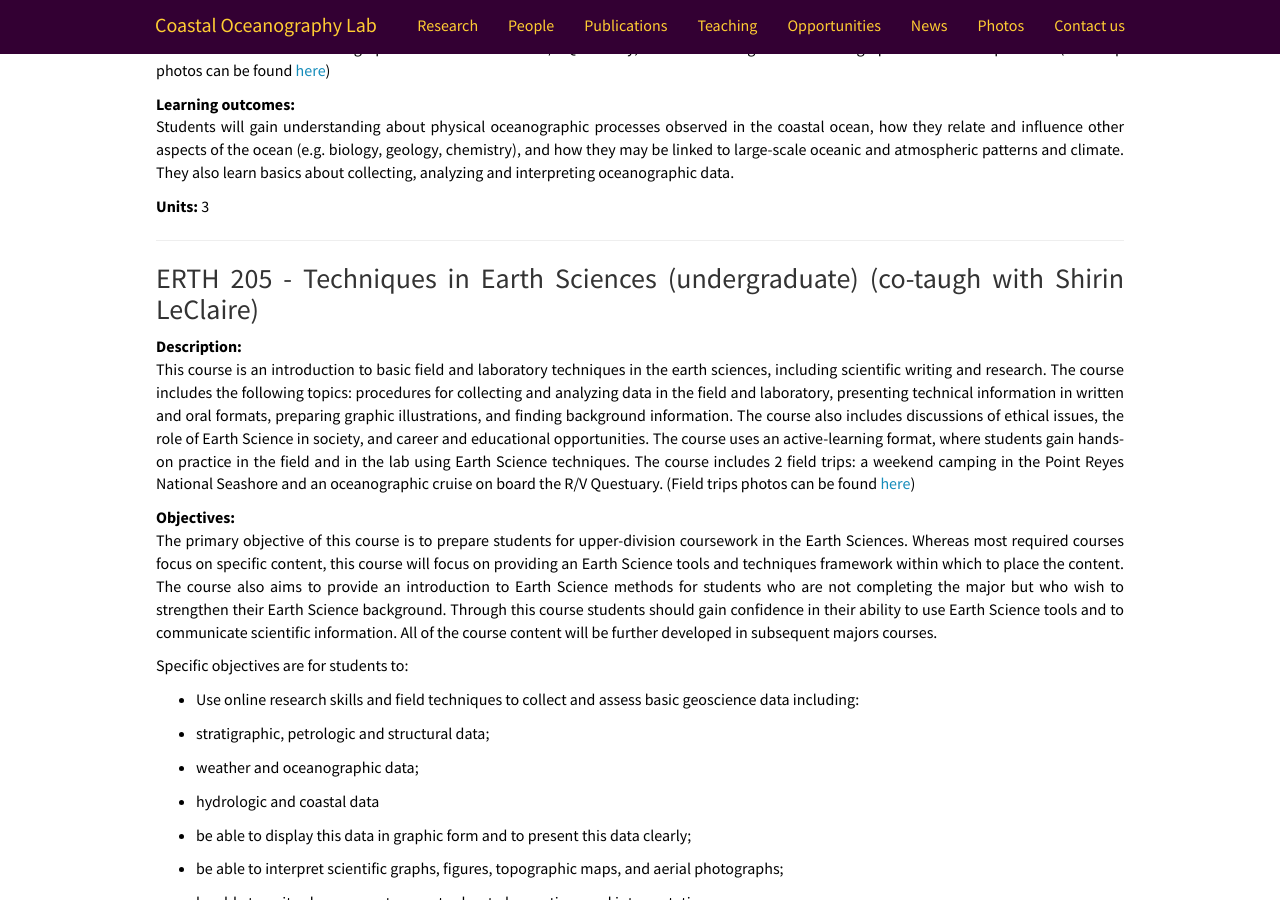
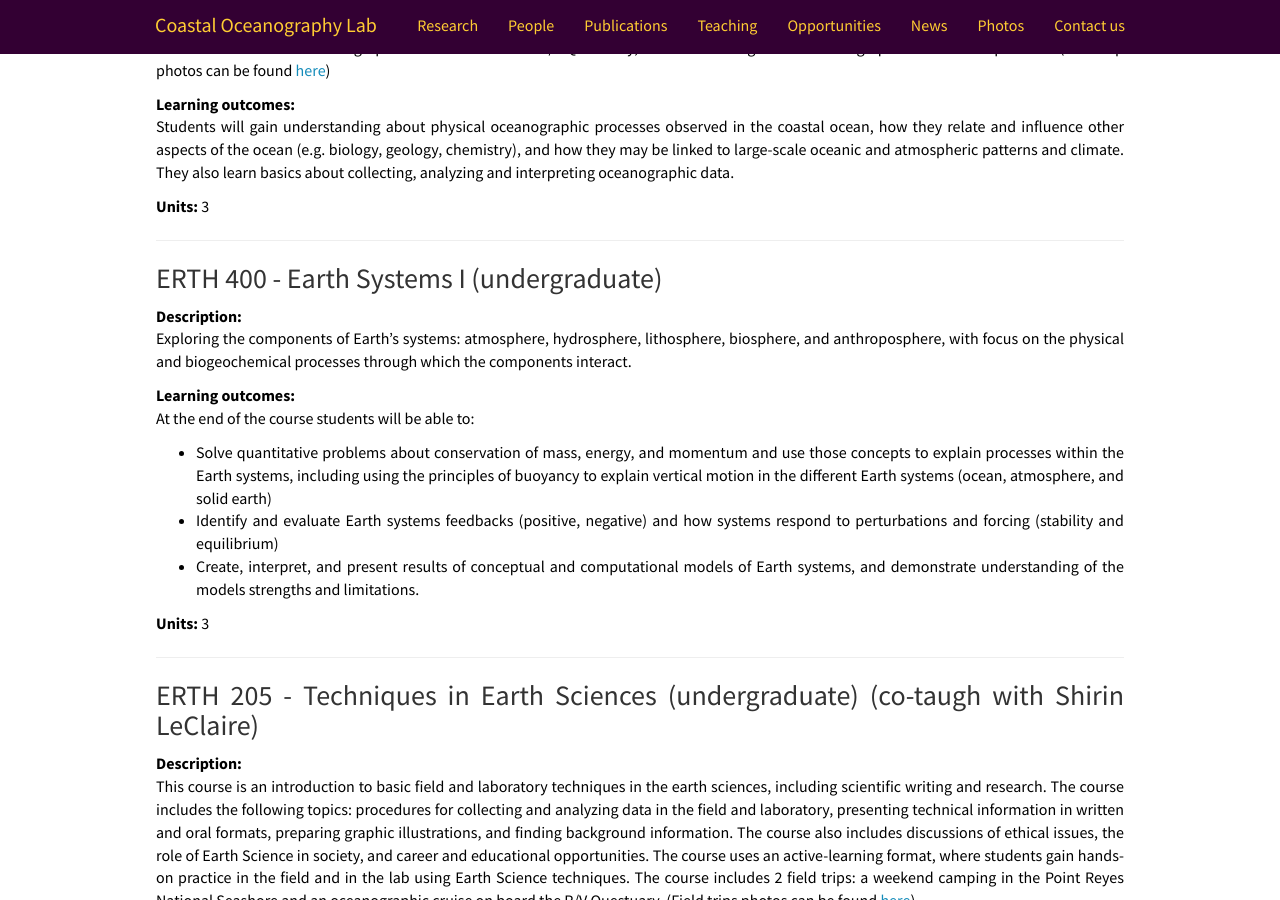
Before and after one commit to mazzinilab/mazzinilab.github.io, a Jekyll site: the page built from _pages/teaching.md, in a window 1280 px wide and 900 px high, scrolled down 1251 px. Built offline with Jekyll 4.4.1, drawn with Linux system fonts in a browser that asks for light colours; nearby versions of some CDN libraries.

Commit message:
updates opp

```diff
--- a/_pages/teaching.md
+++ b/_pages/teaching.md
@@ -78,6 +78,21 @@ Students will gain understanding about physical oceanographic processes observed
 
 <hr>
 
+### ERTH 400 - Earth Systems I (undergraduate)
+
+**Description:** <br>
+Exploring the components of Earth's systems: atmosphere, hydrosphere, lithosphere, biosphere, and anthroposphere, with focus on the physical and biogeochemical processes through which the components interact.
+
+**Learning outcomes:** <br>
+At the end of the course students will be able to:
+*	Solve quantitative problems about conservation of mass, energy, and momentum and use those concepts to explain processes within the Earth systems, including using the principles of buoyancy to explain vertical motion in the different Earth systems (ocean, atmosphere, and solid earth)
+*	Identify and evaluate Earth systems feedbacks (positive, negative) and how systems respond to perturbations and forcing (stability and equilibrium)
+*	Create, interpret, and present results of conceptual and computational models of Earth systems, and demonstrate understanding of the models strengths and limitations.
+
+**Units:** 3
+
+<hr>
+
 ### ERTH 205 - Techniques in Earth Sciences (undergraduate) (co-taugh with Shirin LeClaire)
 
 **Description:** <br>
```
Also changed, not shown: _pages/education-pianca.md (+1 -1 lines), _pages/opportunities.md (+20 -4 lines), _pages/team.md (+22 -2 lines).
